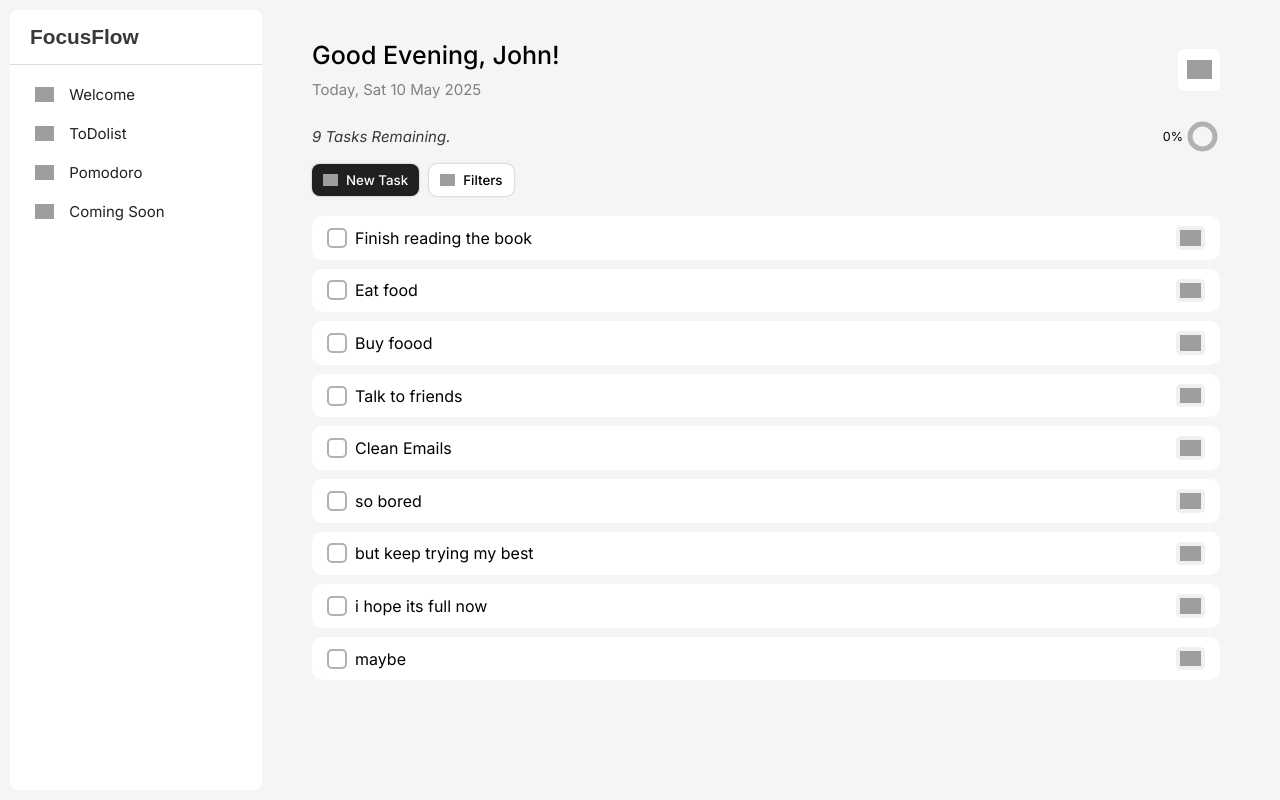
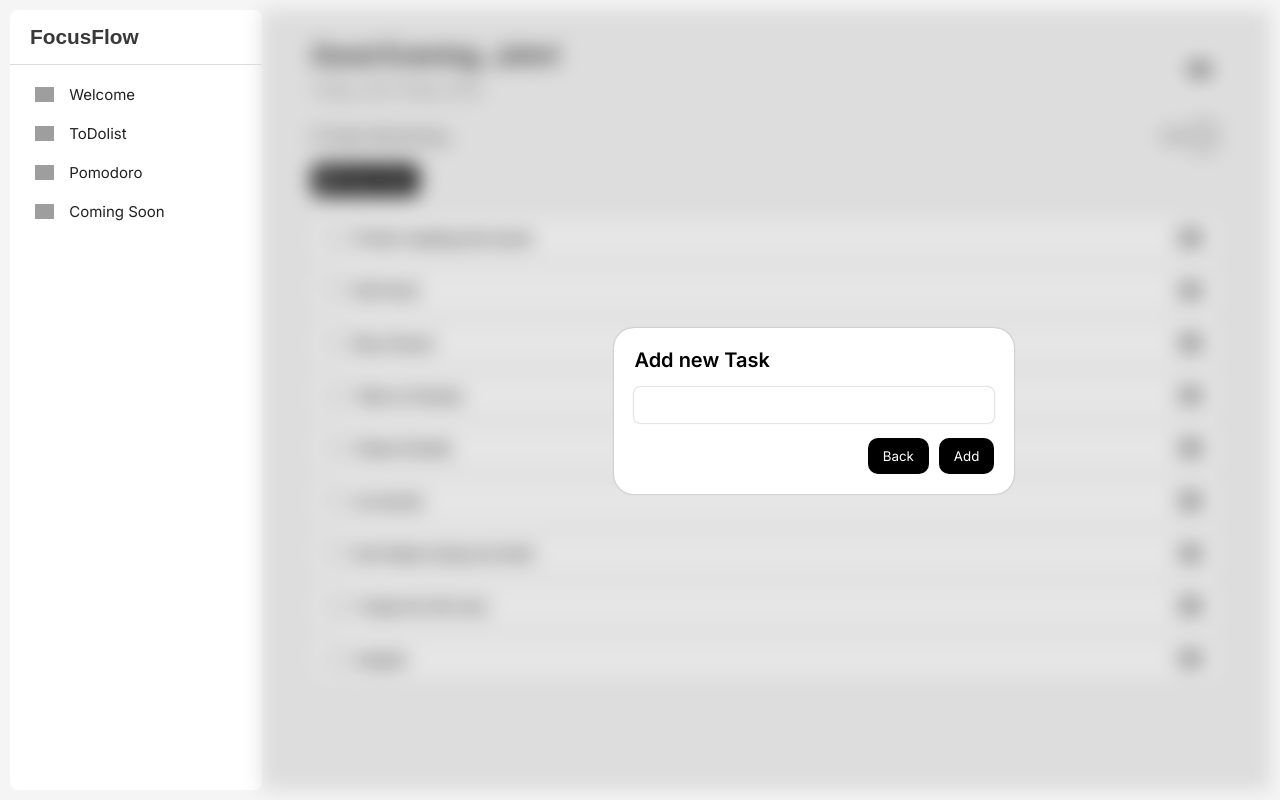
Before and after one commit to dipanshu447/Focus-flow, a React (Vite) app: page / in a window 1280 px wide. Both pictures are taken after a click on the button "New Task". Built offline with nearby package versions, Linux system fonts and the light colour scheme; grey boxes are pictures that could not be loaded; a web font is replaced by a local one.

Commit message:
Add task dialog box feature

```diff
--- a/src/components/TodoList.jsx
+++ b/src/components/TodoList.jsx
@@ -1,16 +1,30 @@
 import Header from './Header.jsx';
-import CreateTask from './todolistComponents/CreateTask.jsx';
 import ProgressBar from './todolistComponents/ProgressBar.jsx';
+import { useState } from 'react';
 
-export default function TodoList({addTask, taskDoneLength, taskLength,remainingTaskCount, userTasks}) {
+export default function TodoList({ addTask, taskDoneLength, taskLength, remainingTaskCount, userTasks }) {
 
     let taskMessage = taskLength == 0 ? "No tasks yet. Add one to get started!" : (taskDoneLength - remainingTaskCount) == 0 ? "You're all caught up. Great job!" : `${taskDoneLength - remainingTaskCount} Tasks Remaining.`;
 
     let taskProgress = (remainingTaskCount / taskDoneLength) * 100;
     let progressPercent = isNaN(taskProgress) ? 0 : Math.round(taskProgress);
 
+    function handleInput(e){
+       e.preventDefault();
+       let data = new FormData(e.target);
+       let taskInput = data.get('task');
+       addTask(taskInput);
+       e.target.reset();
+    }
+
+    const [showAddTask, setshowAddTask] = useState(false);
+    function toggleShowAddTask() {
+        setshowAddTask(prev => !prev);
+    }
+
     return (
-        <div className="todoList">
+        <>
+            <div className="todoList" style={showAddTask ? {filter:"blur(10px) brightness(0.9)"} : {}}>
                 <div className='main'>
                     <Header />
                     <div className="subHead">
@@ -25,20 +39,28 @@ export default function TodoList({addTask, taskDoneLength, taskLength,remainingT
                         </div>
                     </div>
                     <div className="options">
-                    <button className='newTask'>
+                        <button className='newTask' onClick={toggleShowAddTask}>
                             <img src="https://img.icons8.com/?size=100&id=3220&format=png&color=ffffff" alt="plusIcon" />
                             New Task
                         </button>
-                    <button className='filter'>
+                        {/* <button className='filter'>
                             <img src="https://img.icons8.com/?size=100&id=10751&format=png&color=000000" alt="plusIcon" />
                             Filters
-                    </button>
+                        </button> */}
                     </div>
                     <section>
                         {userTasks}
                     </section>
                 </div>
-            {/* <CreateTask addTask={addTask} /> */}
             </div>
+            {showAddTask && <form className="taskDialogBox" onSubmit={handleInput}>
+                <label>Add new Task</label>
+                <input type="text" name='task'/>
+                <div className="btns">
+                    <button type='button' onClick={toggleShowAddTask}>Back</button>
+                    <button type='submit'>Add</button>
+                </div>
+            </form>}
+        </>
     )
 }
--- a/src/index.css
+++ b/src/index.css
@@ -8,7 +8,6 @@
 :root {
   --progress-width : 6px;
   --transition-time-smooth : 0.5s all cubic-bezier(0.47, 0.54, 0, 1.14);
-  --option-hover-color : #ffffff;
 }
 
 #root {
@@ -18,6 +17,7 @@
   background-color: rgba(244,245,244,255);
   display: flex;
   padding: 10px;
+  position: relative;
 }
 
 .todoList {
@@ -28,6 +28,8 @@
   flex-direction: column;
   justify-content: space-between;
   align-items: center;
+  transition: var(--transition-time-smooth);
+  background-color: rgba(244,245,244,255);
 }
 
 .main {
@@ -354,3 +356,52 @@ header > img {
   background-color: white;
   color: rgb(0, 0, 0);
 }
+
+.taskDialogBox {
+  position: absolute;
+  top: 41%;
+  display: flex;
+  justify-content: space-between;
+  flex-direction: column;
+  left: 48%;
+  width: 400px;
+  padding: 20px;
+  background-color: rgb(255, 255, 255);
+  border-radius: 20px;
+  gap: 15px;
+  font-weight: 600;
+  font-size: 20px;
+  box-shadow: 0px 0px 2px 0px rgb(158, 158, 158);
+  overflow: hidden;
+}
+
+.taskDialogBox input {
+  border: none;
+  border-radius: 6px;
+  padding: 10px 10px;
+  box-shadow: 0px 0px 2px 0px rgb(158, 158, 158);
+}
+
+input:focus-visible {
+  outline: none;
+}
+
+.btns {
+  display: flex;
+  justify-content: end;
+  gap: 10px;
+}
+
+.btns button{
+  padding: 10px 15px;
+  border: none;
+  border-radius: 10px;
+  background-color: #000;
+  color: white;
+  transition: var(--transition-time-smooth);
+  cursor: pointer;
+}
+
+.btns button:hover{
+  font-weight: 600;
+}
```
Lines whose indentation alone changed are shown as unchanged.
